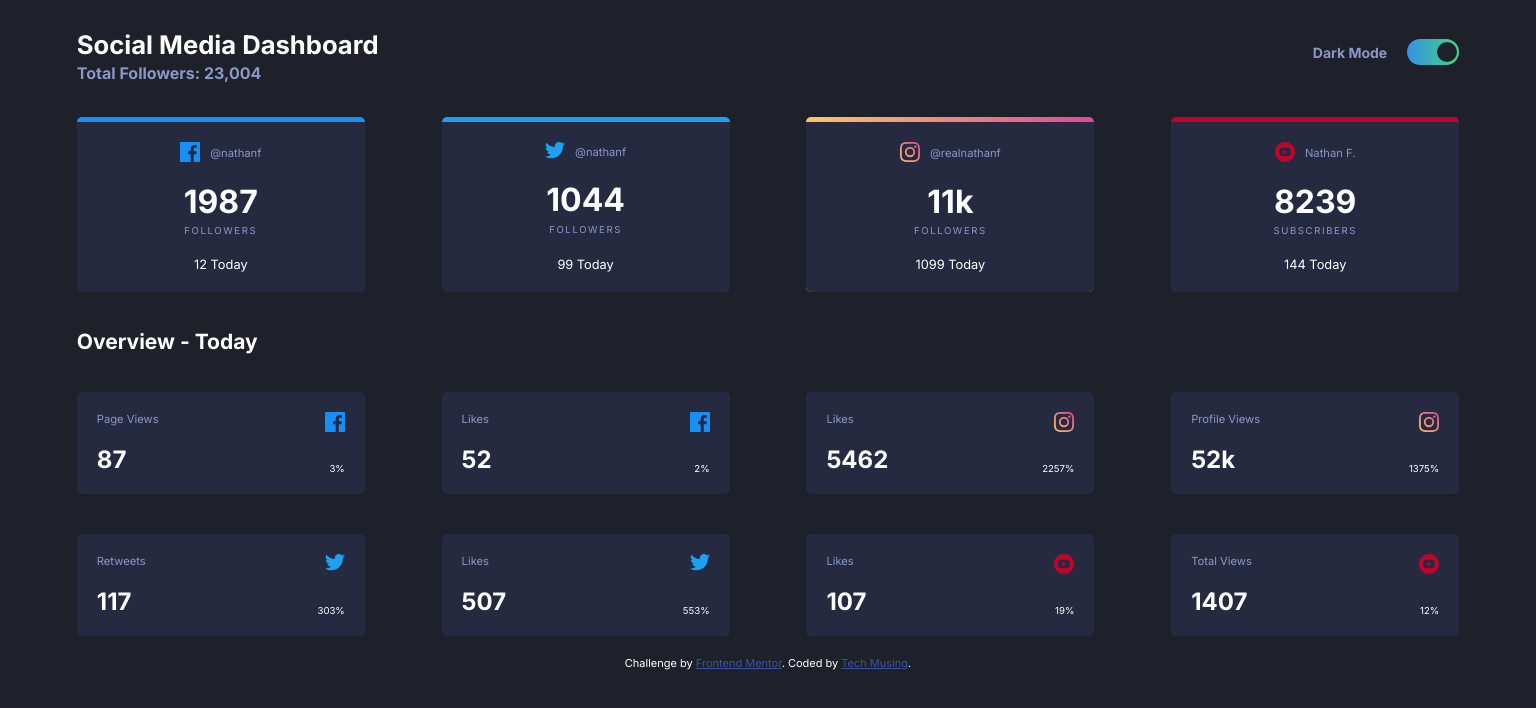
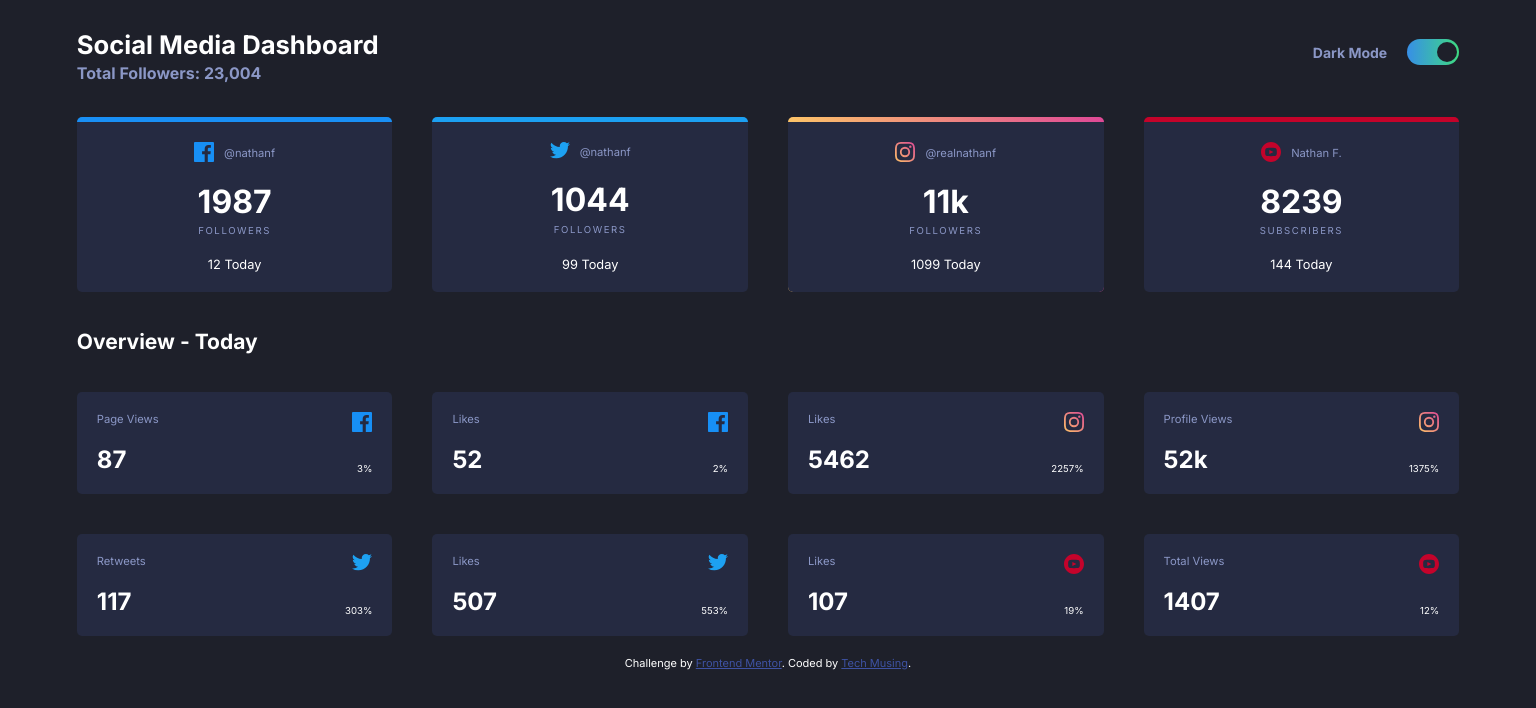
Before and after one commit to TechMusing/social-media-dashboard-with-theme-switcher, a plain HTML site: page index.html in a window 1536 px wide. Drawn offline with Linux system fonts and the light colour scheme.

Commit message:
Tidy up grid css

```diff
--- a/styles.css
+++ b/styles.css
@@ -329,8 +329,8 @@ input:checked + .slider:before {
 /* Media Query: Tablet */
 @media (min-width: 700px) {
   .container {
-    width: 90%;
-    max-width: 700px;
+    width: 90vw;
+    max-width: 800px;
   }
 
   header {
@@ -352,20 +352,18 @@ input:checked + .slider:before {
   .presence,
   .overview-cards {
     grid-template-columns: repeat(2, 1fr);
-    column-gap: 10vw;
+    column-gap: 40px;
   }
 }
 
 /* Media Query: Desktop */
 @media (min-width: 1400px) {
   .container {
-    width: 90vw;
-    max-width: 90vw;
+    max-width: 1400px;
   }
 
   .presence,
   .overview-cards {
     grid-template-columns: repeat(4, 1fr);
-    column-gap: 5vw;
   }
 }
```
